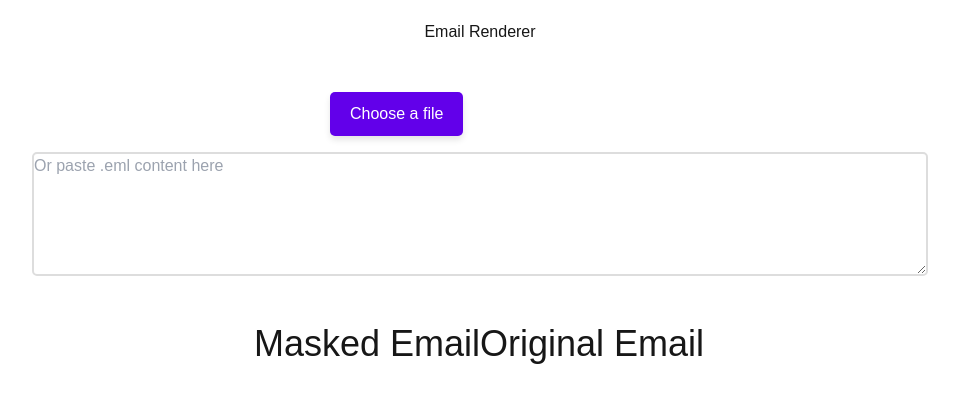
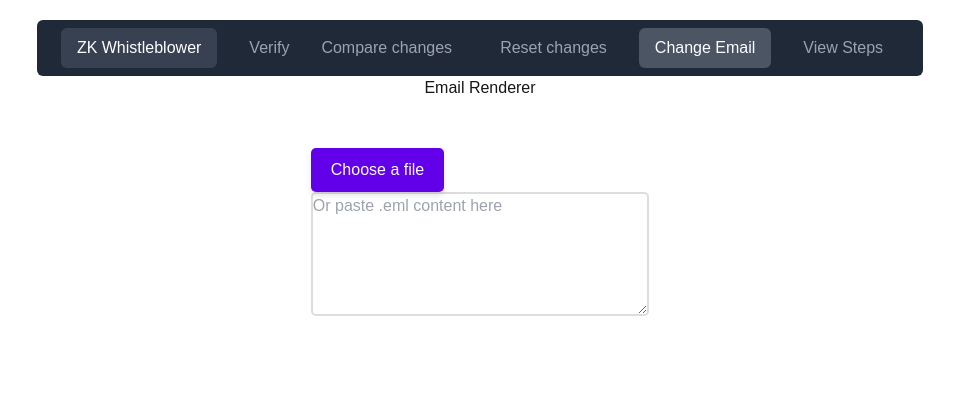
Before and after one commit to Eeshau/email-mask-ui-new, a Next.js app: page / in a window 1280 px wide. Shown: the top 402 px of the page, without its empty margins (160-1119 px from the left). Built offline with nearby package versions, Linux system fonts and the light colour scheme.

Commit message:
added sections and nav

```diff
--- a/app/layout.tsx
+++ b/app/layout.tsx
@@ -28,6 +28,7 @@ export default function RootLayout({
       <body
         className={`${geistSans.variable} ${geistMono.variable} antialiased`}
       >
+
         {children}
       </body>
     </html>
--- a/components/EmailRenderer.js
+++ b/components/EmailRenderer.js
@@ -2,6 +2,9 @@ import React, { useState, useEffect } from "react";
 import PostalMime from "postal-mime";
 import crypto from "crypto-browserify";
 import { styles } from "./styles";
+
+import Steps from "./Steps";
+import NavBar from "./NavBar";
 
 // Helper function to escape special regex characters in the text
 const escapeRegExp = (string) => {
@@ -25,6 +28,36 @@ const EmailRenderer = () => {
   const [hideFrom, setHideFrom] = useState(false);
   const [hideTo, setHideTo] = useState(false);
   const [hideSubject, setHideSubject] = useState(false);
+
+
+  const [activeSection, setActiveSection] = useState("change");
+
+  const handleCompareChanges = () => {
+    setActiveSection("compare");
+    console.log("Compare Changes Selected");
+  };
+
+  const handleResetChanges = () => {
+    setActiveSection("reset");
+
+    setHighlightedTextMeta([]); // Clear highlighted meta text
+    setHighlightedTextBody([]); // Clear highlighted body text
+    setHideFrom(false)
+    setHideTo(false)
+    setHideSubject(false)
+
+    // setActiveSection("change");
+  };
+
+  const handleChangeEmail = () => {
+    setActiveSection("change");
+    console.log("Change Email Selected");
+  };
+
+  const handleViewSteps = () => {
+    setActiveSection("steps");
+    console.log("View Steps Selected");
+  };
 
   // Update highlightedTextMeta when hide toggles change
   useEffect(() => {
@@ -245,6 +278,16 @@ useEffect(() => {
 
   return (
     <div style={styles.container}>
+
+    <NavBar
+        onCompareChanges={handleCompareChanges}
+        onResetChanges={handleResetChanges}
+        onChangeEmail={handleChangeEmail}
+        onViewSteps={handleViewSteps}
+        activeSection={activeSection}
+    />
+
+
       <h1>Email Renderer</h1>
       <div
         style={{
@@ -256,6 +299,9 @@ useEffect(() => {
           alignItems: "center",
         }}
       >
+
+        { activeSection === 'change' && (
+        <div>
         <div class="file-input-container">
           <label htmlFor="file-upload" class="file-input-label">
             Choose a file
@@ -269,6 +315,7 @@ useEffect(() => {
           />
         </div>
 
+
         <textarea
           value={fileContent}
           onChange={handleTextAreaChange}
@@ -276,16 +323,18 @@ useEffect(() => {
           placeholder="Or paste .eml content here"
           className="textarea-floating"
         />
+        </div>
+      )}
       </div>
 
-      <div className="grid grid-cols-2">
-        <div>
+      <div className="grid grid-cols-6">
         {/* MASKED EMAIL SECTION */}
-        <h1 className="text-4xl">Masked Email</h1>
-
+        <div className={`grid ${activeSection === 'compare' ? 'col-span-3' : activeSection === 'change' ? 'col-span-6' : activeSection === 'steps' ? 'col-span-4' : activeSection === 'reset' ? 'col-span-6' : ''}`}>
         {/* Display From, To, and Subject fields */}
         {fileContent && (
           <div style={{ display: "flex", flexDirection: "column", gap: "1rem", marginBottom: "1rem" }}>
+            <h1 className="text-4xl">Masked Email</h1>
+
             <div>
               <label>From:</label>
               <input
@@ -384,8 +433,9 @@ useEffect(() => {
         </div>
       </div>
 
+      {/* ORIGINAL EMAIL SECTION */}
 
-      {/* ORIGINAL EMAIL SECTION */}
+      { activeSection === 'compare' &&  (
       <div>
         <h1 className="text-4xl">Original Email</h1>
         {fileContent && (
@@ -422,8 +472,17 @@ useEffect(() => {
           }}
           className="email-body-container"
         />
+
       </div>
+      )}
+
+
+      { activeSection === 'steps' ?  <div className="col-span-2"> <Steps/> </div>: null }
       </div>
+
+
+
+
 
     </div>
   );
--- /dev/null
+++ b/components/NavBar.tsx
@@ -0,0 +1,83 @@
+import React from "react";
+
+interface NavBarProps {
+  onCompareChanges: () => void;
+  onResetChanges: () => void;
+  onChangeEmail: () => void;
+  onViewSteps: () => void;
+  activeSection: string; // to highlight active section
+}
+
+const NavBar: React.FC<NavBarProps> = ({
+  onCompareChanges,
+  onResetChanges,
+  onChangeEmail,
+  onViewSteps,
+  activeSection,
+}) => {
+  return (
+    <div className="flex justify-between items-center bg-gray-800 px-6 py-2 rounded-md">
+      {/* Left Side */}
+      <div className="flex space-x-4">
+        <div className="flex items-center px-4 py-2 bg-gray-700 text-white rounded-md">
+          ZK Whistleblower
+        </div>
+        <button
+          className={`px-4 py-2 ${
+            activeSection === "verify"
+              ? "bg-gray-600 text-white"
+              : "text-gray-400 hover:bg-gray-700"
+          } rounded-md`}
+        >
+          Verify
+        </button>
+      </div>
+
+      {/* Right Side */}
+      <div className="flex space-x-4">
+        <button
+          onClick={onCompareChanges}
+          className={`px-4 py-2 ${
+            activeSection === "compare"
+              ? "bg-gray-600 text-white"
+              : "text-gray-400 hover:bg-gray-700"
+          } rounded-md`}
+        >
+          Compare changes
+        </button>
+        <button
+          onClick={onResetChanges}
+          className={`px-4 py-2 ${
+            activeSection === "reset"
+              ? "bg-gray-600 text-white"
+              : "text-gray-400 hover:bg-gray-700"
+          } rounded-md`}
+        >
+          Reset changes
+        </button>
+        <button
+          onClick={onChangeEmail}
+          className={`px-4 py-2 ${
+            activeSection === "change"
+              ? "bg-gray-600 text-white"
+              : "text-gray-400 hover:bg-gray-700"
+          } rounded-md`}
+        >
+          Change Email
+        </button>
+        <button
+          onClick={onViewSteps}
+          className={`px-4 py-2 ${
+            activeSection === "steps"
+              ? "bg-gray-600 text-white"
+              : "text-gray-400 hover:bg-gray-700"
+          } rounded-md`}
+        >
+          View Steps
+        </button>
+      </div>
+    </div>
+  );
+};
+
+export default NavBar;
--- /dev/null
+++ b/components/Steps.tsx
@@ -0,0 +1,73 @@
+import React from "react";
+
+const Steps: React.FC = () => {
+  return (
+    <div className="p-6 bg-gray-900 rounded-lg max-w-md mx-auto text-white">
+      <h2 className="text-center mb-6 text-2xl font-semibold">How this works?</h2>
+      <ul className="list-none relative space-y-6">
+        <li className="relative pl-10">
+          {/* The dashed line */}
+          <div className="absolute top-0 left-3 bottom-0 border-l-2 border-dashed border-gray-600" />
+          {/* The circle bullet */}
+          <span className="absolute top-0 left-2 w-3 h-3 bg-white rounded-full"></span>
+          <strong>UPLOAD .EML FILE</strong>
+          <ul className="mt-2 ml-6 text-gray-400">
+            <li>— Download .eml from your email client</li>
+            <li>— Upload the file to edit mail</li>
+          </ul>
+        </li>
+
+        <li className="relative pl-10">
+          <div className="absolute top-0 left-3 bottom-0 border-l-2 border-dashed border-gray-600" />
+          <span className="absolute top-0 left-2 w-3 h-3 bg-white rounded-full"></span>
+          <strong>SELECT TEXT TO HIDE</strong>
+          <ul className="mt-2 ml-6 text-gray-400">
+            <li>— Use our eraser to hide any content</li>
+            <li>— Select multiple parts if needed</li>
+          </ul>
+        </li>
+
+        <li className="relative pl-10">
+          <div className="absolute top-0 left-3 bottom-0 border-l-2 border-dashed border-gray-600" />
+          <span className="absolute top-0 left-2 w-3 h-3 bg-white rounded-full"></span>
+          <strong>RECLICK TO SHOW AGAIN</strong>
+          <ul className="mt-2 ml-6 text-gray-400">
+            <li>— Click on any erased part to show again</li>
+            <li>— Repeat it until satisfied</li>
+          </ul>
+        </li>
+
+        <li className="relative pl-10">
+          <div className="absolute top-0 left-3 bottom-0 border-l-2 border-dashed border-gray-600" />
+          <span className="absolute top-0 left-2 w-3 h-3 bg-white rounded-full"></span>
+          <strong>GENERATE PROOF</strong>
+          <ul className="mt-2 ml-6 text-gray-400">
+            <li>— Generate proof for the masked mail</li>
+            <li>— Wait a few minutes for generation</li>
+          </ul>
+        </li>
+
+        <li className="relative pl-10">
+          <div className="absolute top-0 left-3 bottom-0 border-l-2 border-dashed border-gray-600" />
+          <span className="absolute top-0 left-2 w-3 h-3 bg-white rounded-full"></span>
+          <strong>DOWNLOAD MAIL</strong>
+          <ul className="mt-2 ml-6 text-gray-400">
+            <li>— Download mail with hidden contents</li>
+          </ul>
+        </li>
+
+        <li className="relative pl-10">
+          <div className="absolute top-0 left-3 bottom-0 border-l-2 border-dashed border-gray-600" />
+          <span className="absolute top-0 left-2 w-3 h-3 bg-white rounded-full"></span>
+          <strong>SHARE VERIFICATION LINK</strong>
+          <ul className="mt-2 ml-6 text-gray-400">
+            <li>— Proves the authenticity of the mail</li>
+            <li>— Anyone can verify through this link</li>
+          </ul>
+        </li>
+      </ul>
+    </div>
+  );
+};
+
+export default Steps;
```
